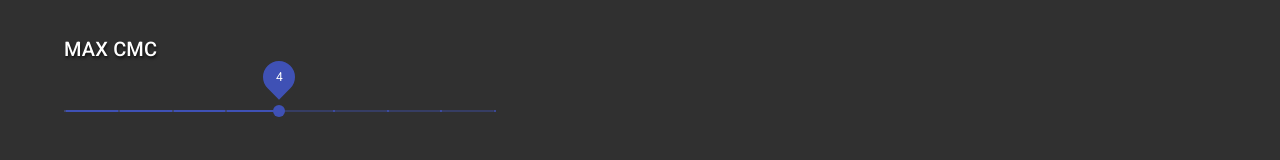
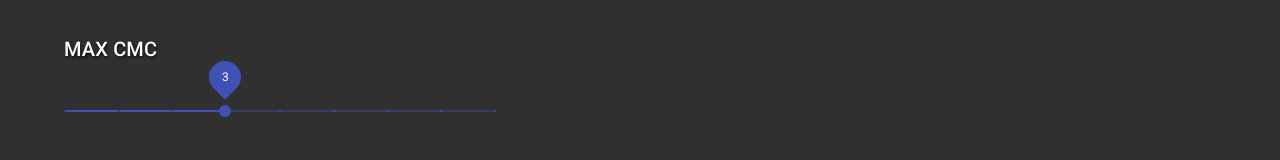
Before and after one commit to byrnehollander/soul-read, a React (Create React App) app: page / in a window 1280 px wide. Shown: the part 450-610 px from the top of the page. Built offline with nearby package versions, Linux system fonts and the light colour scheme; a web font is replaced by a local one.

Commit message:
Change default mana value to 3

```diff
--- a/src/App.js
+++ b/src/App.js
@@ -185,7 +185,7 @@ const types = new Set(['Instant'])
 
 function App () {
   const [colors, setColors] = useState(new Set(['C', 'R', 'G', 'B', 'U', 'W']))
-  const [maxCMC, setMaxCMC] = useState(4)
+  const [maxCMC, setMaxCMC] = useState(3)
   const [rarities, setRarities] = useState(new Set(['common', 'uncommon', 'rare', 'mythic']))
 
   const getMatches = (types, maxCMC, colors) => {
@@ -542,7 +542,7 @@ function App () {
           </Tooltip>
           <SliderContainer>
             <Slider
-              defaultValue={4}
+              defaultValue={3}
               aria-labelledby='discrete-slider-always'
               step={1}
               marks
```
